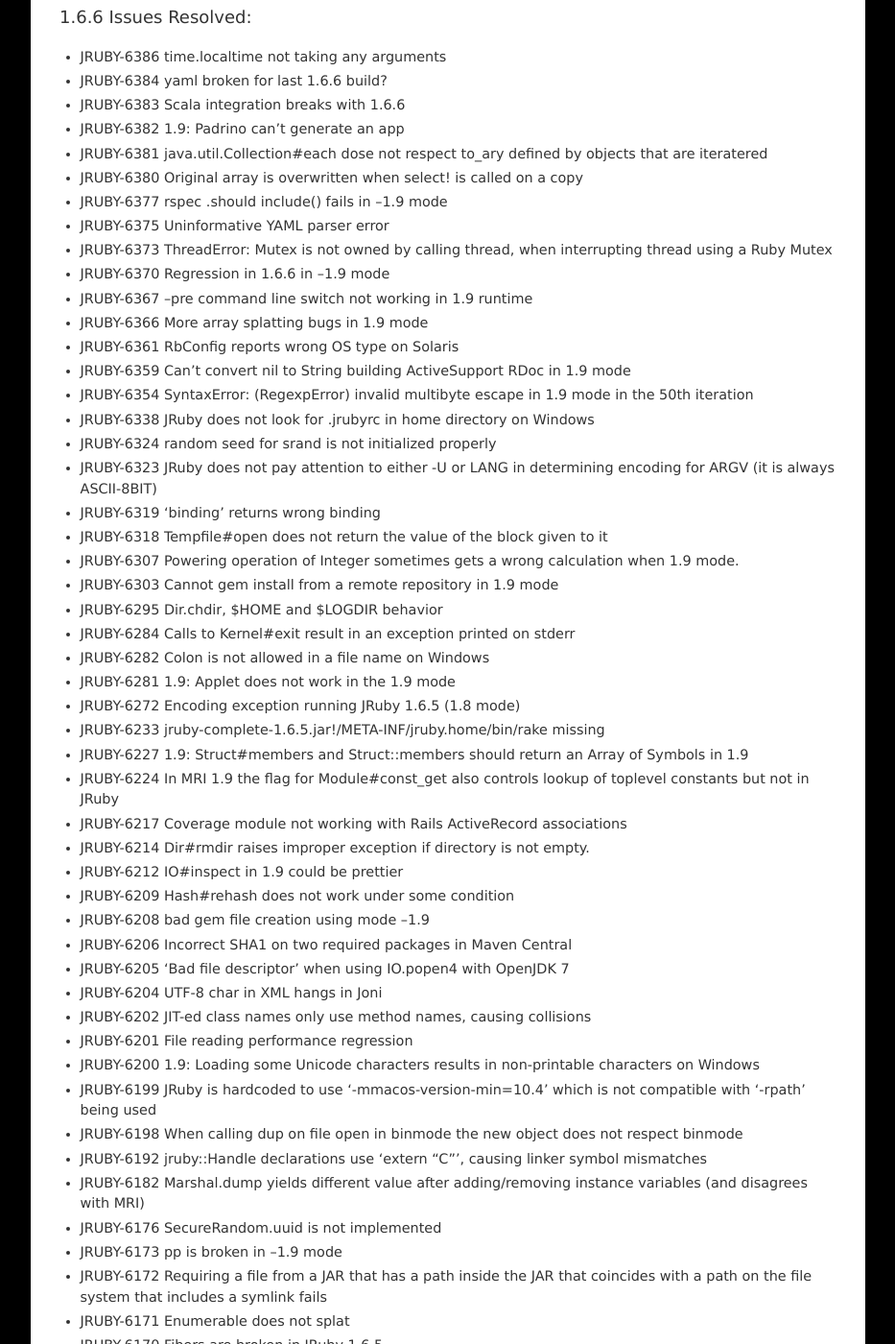
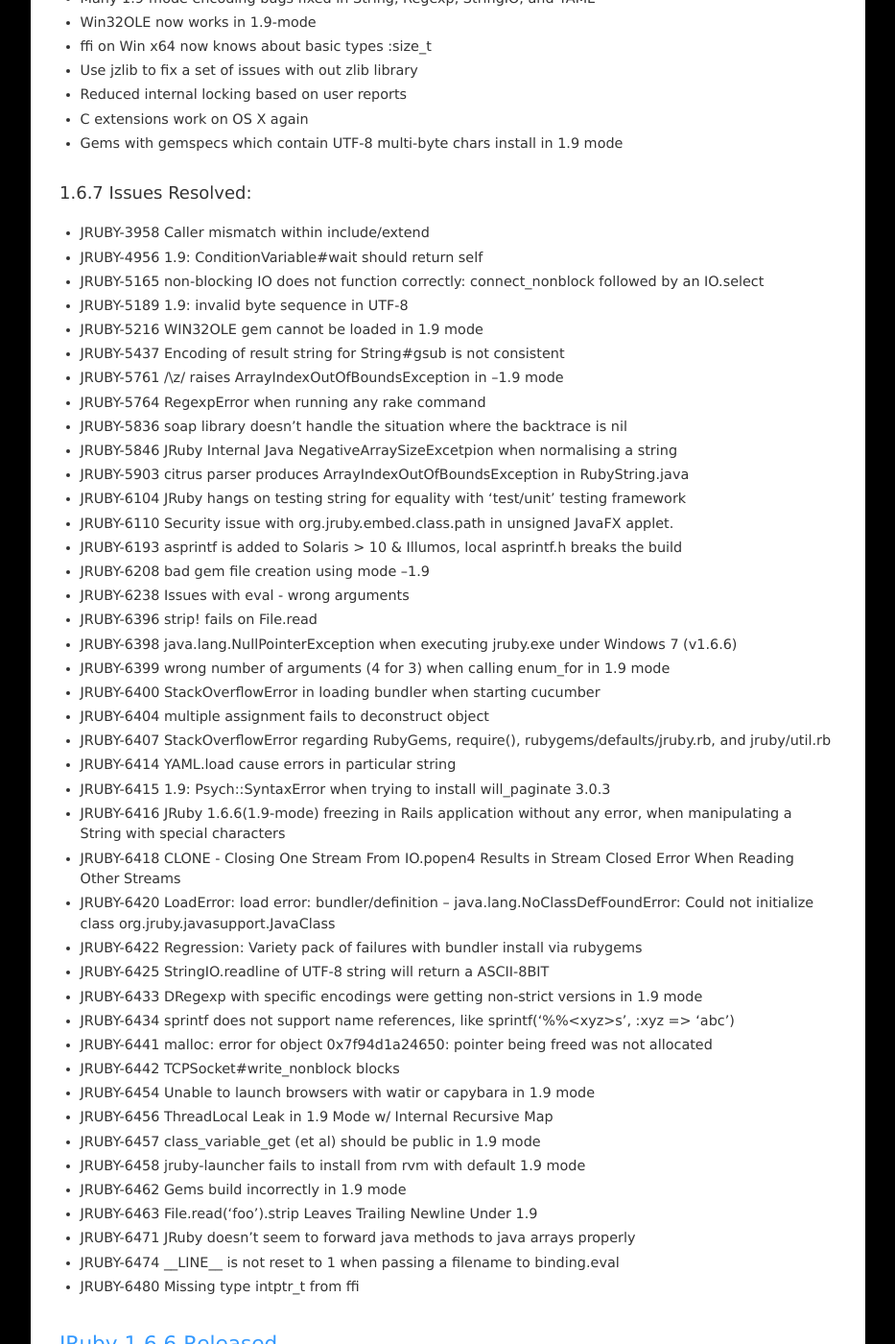
Before and after one commit to towynlin/jruby.github.com, a Jekyll site: the page built from www/news.html, in a window 1280 px wide and 1400 px high, scrolled down 921 px. Shown: the whole window at 96% size, without its empty margins (173-1106 px from the left). Built offline with Jekyll 4.4.1, drawn with Linux system fonts in a browser that asks for light colours; Markdown is read by kramdown in place of the engine named in the settings; some of the changed text lies outside the part shown.

Commit message:
For 1.6.7 release

```diff
--- a/_config.yml
+++ b/_config.yml
@@ -13,15 +13,15 @@
   png_url:    /images/latex
 # JRuby-specific info here; goes into the "site" jekyll variable
 release:
-  url: /2012/01/30/jruby-1-6-6
-  version: 1.6.6
-  tar: http://jruby.org.s3.amazonaws.com/downloads/1.6.6/jruby-bin-1.6.6.tar.gz
-  zip: http://jruby.org.s3.amazonaws.com/downloads/1.6.6/jruby-bin-1.6.6.zip
-  exe: http://jruby.org.s3.amazonaws.com/downloads/1.6.6/jruby_windows_1_6_6.exe
-  exe64: http://jruby.org.s3.amazonaws.com/downloads/1.6.6/jruby_windows_x64_1_6_6.exe
-  exejre: http://jruby.org.s3.amazonaws.com/downloads/1.6.6/jruby_windowsjre_1_6_6.exe
-  exejre64: http://jruby.org.s3.amazonaws.com/downloads/1.6.6/jruby_windows_x64_jre_1_6_6.exe
-  dmg: http://jruby.org.s3.amazonaws.com/downloads/1.6.6/JRuby-1.6.6.dmg
+  url: /2012/02/22/jruby-1-6-7
+  version: 1.6.7
+  tar: http://jruby.org.s3.amazonaws.com/downloads/1.6.7/jruby-bin-1.6.7.tar.gz
+  zip: http://jruby.org.s3.amazonaws.com/downloads/1.6.7/jruby-bin-1.6.7.zip
+  exe: http://jruby.org.s3.amazonaws.com/downloads/1.6.7/jruby_windows_1_6_7.exe
+  exe64: http://jruby.org.s3.amazonaws.com/downloads/1.6.7/jruby_windows_x64_1_6_7.exe
+  exejre: http://jruby.org.s3.amazonaws.com/downloads/1.6.7/jruby_windowsjre_1_6_7.exe
+  exejre64: http://jruby.org.s3.amazonaws.com/downloads/1.6.7/jruby_windows_x64_jre_1_6_7.exe
+  dmg: http://jruby.org.s3.amazonaws.com/downloads/1.6.7/JRuby-1.6.7.dmg
 urls:
   s3: http://jruby.org.s3.amazonaws.com/downloads
   tryjruby: http://jruby.org.s3.amazonaws.com/tryjruby
--- /dev/null
+++ b/www/_posts/2012-02-22-jruby-1-6-7.markdown
@@ -0,0 +1,73 @@
+---
+layout: post
+title: JRuby 1.6.7 Released
+---
+The JRuby community is pleased to announce the release of JRuby 1.6.7.
+
+- Homepage: [http://www.jruby.org/](http://www.jruby.org/)
+- Download: [http://www.jruby.org/download](http://www.jruby.org/download)
+
+The primary goal of the 1.6.x series is to round out our 1.9 support by fixing any reported incompatibilities. Of course, as with any JRuby release, we will continue fixing any found incompatibilities and also improve performance. All users of 1.6.6 (and lower) are encouraged to upgrade to 1.6.7.
+
+Some astute readers of our release announcements will remember this snippet:
+
+   "Because master keeps getting further and further away from our 1.6 branch we have decided to make this our last 1.6 release.  We largely fulfilled our goal of having reasonable 1.9 support."
+
+After releasing 1.6.6, we got a smallish flood of simple to fix 1.9 compatibility issues.  We realized our charter of reasonable 1.9 support had not quite been reached.  So we decided to put out 1.6.7.  As of JRuby 1.6.7, we think we are leaving the 1.6 series at a nice stopping point.  Plus, 1.7.0 is less than two months away.
+
+### Notable Changes:
+
+- Fix circular require issue in Rubygems introduced by our Maven gem support
+- Fix regression in popen* where streams get prematurely closed
+- Many 1.9-mode encoding bugs fixed in String, Regexp, StringIO, and YAML
+- Win32OLE now works in 1.9-mode
+- ffi on Win x64 now knows about basic types :size_t
+- Use jzlib to fix a set of issues with out zlib library
+- Reduced internal locking based on user reports
+- C extensions work on OS X again
+- Gems with gemspecs which contain UTF-8 multi-byte chars install in 1.9 mode
+
+### 1.6.7 Issues Resolved:
+
+- JRUBY-3958 Caller mismatch within include/extend
+- JRUBY-4956 1.9: ConditionVariable#wait should return self
+- JRUBY-5165 non-blocking IO does not function correctly: connect_nonblock followed by an IO.select
+- JRUBY-5189 1.9: invalid byte sequence in UTF-8
+- JRUBY-5216 WIN32OLE gem cannot be loaded in 1.9 mode
+- JRUBY-5437 Encoding of result string for String#gsub is not consistent
+- JRUBY-5761 /\z/ raises ArrayIndexOutOfBoundsException in --1.9 mode
+- JRUBY-5764 RegexpError when running any rake command
+- JRUBY-5836 soap library doesn't handle the situation where the backtrace is nil
+- JRUBY-5846 JRuby Internal Java NegativeArraySizeExcetpion when normalising a string
+- JRUBY-5903 citrus parser produces ArrayIndexOutOfBoundsException in RubyString.java
+- JRUBY-6104 JRuby hangs on testing string for equality with 'test/unit' testing framework
+- JRUBY-6110 Security issue with org.jruby.embed.class.path in unsigned JavaFX applet.
+- JRUBY-6193 asprintf is added to Solaris > 10 & Illumos, local asprintf.h breaks the build
+- JRUBY-6208 bad gem file creation using mode --1.9
+- JRUBY-6238 Issues with eval - wrong arguments
+- JRUBY-6396 strip! fails on File.read
+- JRUBY-6398 java.lang.NullPointerException when executing jruby.exe under Windows 7 (v1.6.6)
+- JRUBY-6399 wrong number of arguments (4 for 3) when calling enum_for in 1.9 mode
+- JRUBY-6400 StackOverflowError in loading bundler when starting cucumber
+- JRUBY-6404 multiple assignment fails to deconstruct object
+- JRUBY-6407 StackOverflowError regarding RubyGems, require(), rubygems/defaults/jruby.rb, and jruby/util.rb
+- JRUBY-6414 YAML.load cause errors in particular string
+- JRUBY-6415 1.9: Psych::SyntaxError when trying to install will_paginate 3.0.3
+- JRUBY-6416 JRuby 1.6.6(1.9-mode) freezing in Rails application without any error, when manipulating a String with special characters
+- JRUBY-6418 CLONE - Closing One Stream From IO.popen4 Results in Stream Closed Error When Reading Other Streams
+- JRUBY-6420 LoadError: load error: bundler/definition -- java.lang.NoClassDefFoundError: Could not initialize class org.jruby.javasupport.JavaClass
+- JRUBY-6422 Regression: Variety pack of failures with bundler install via rubygems
+- JRUBY-6425 StringIO.readline of UTF-8 string will return a ASCII-8BIT
+- JRUBY-6433 DRegexp with specific encodings were getting non-strict versions in 1.9 mode
+- JRUBY-6434 sprintf does not support name references, like sprintf('%%&lt;xyz&gt;s', :xyz => 'abc')
+- JRUBY-6441 malloc: error for object 0x7f94d1a24650: pointer being freed was not allocated
+- JRUBY-6442 TCPSocket#write_nonblock blocks
+- JRUBY-6454 Unable to launch browsers with watir or capybara in 1.9 mode
+- JRUBY-6456 ThreadLocal Leak in 1.9 Mode w/ Internal Recursive Map
+- JRUBY-6457 class_variable_get (et al) should be public in 1.9 mode
+- JRUBY-6458 jruby-launcher fails to install from rvm with default 1.9 mode
+- JRUBY-6462 Gems build incorrectly in 1.9 mode
+- JRUBY-6463 File.read('foo').strip Leaves Trailing Newline Under 1.9
+- JRUBY-6471 JRuby doesn't seem to forward java methods to java arrays properly
+- JRUBY-6474 \_\_LINE\_\_ is not reset to 1 when passing a filename to binding.eval
+- JRUBY-6480 Missing type intptr_t from ffi
```
Also changed, not shown: www/download.html (+23 -23 lines).
